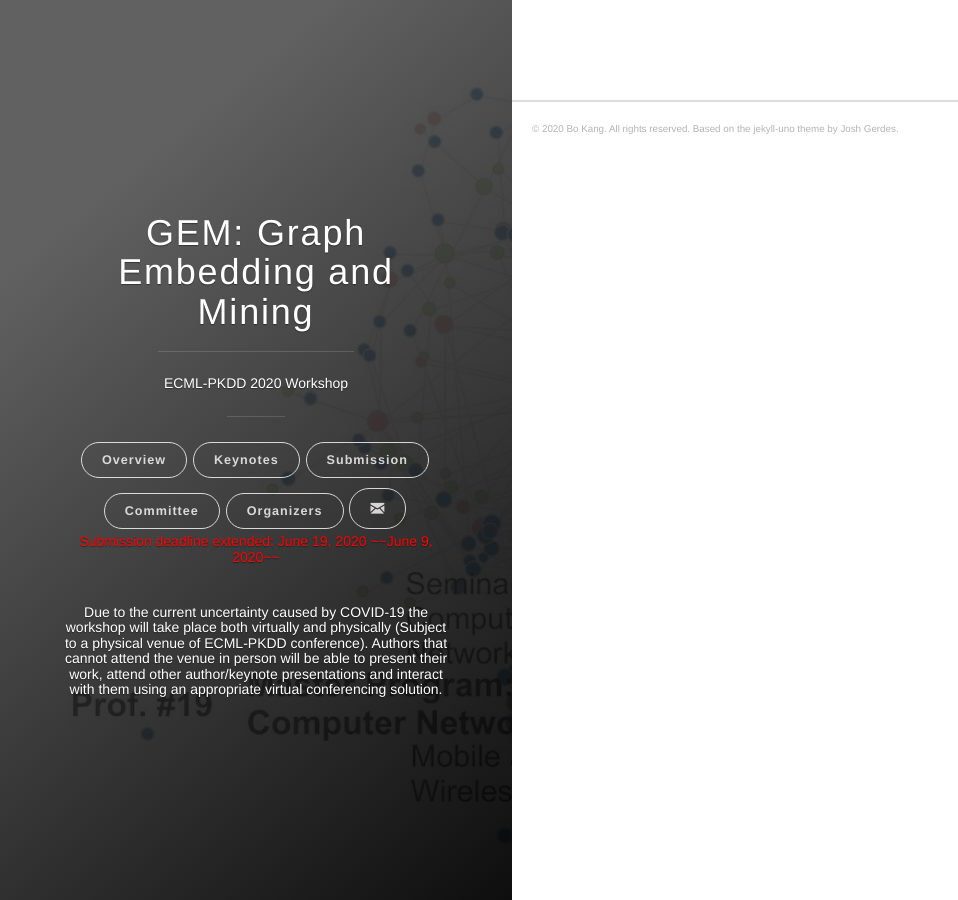
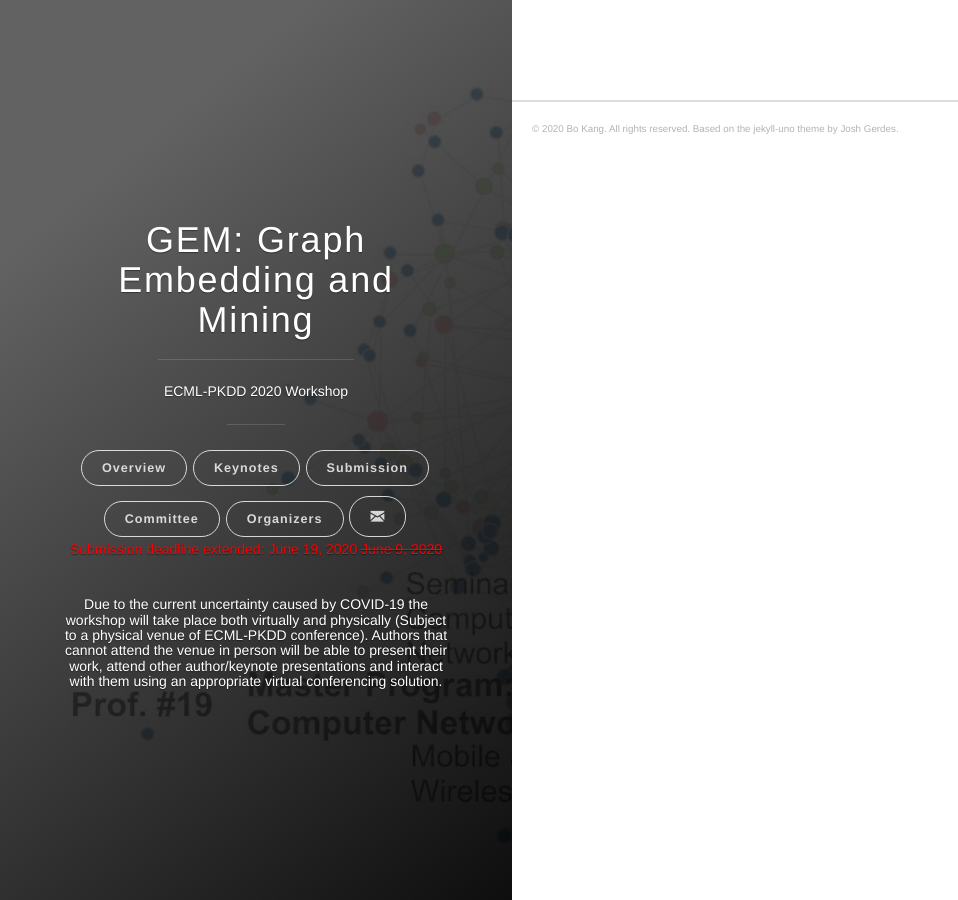
Before and after one commit to gem-ecmlpkdd/gem-ecmlpkdd.github.io, a Jekyll site: the page built from index.html, in a window 1280 px wide. Shown: the whole page, without its empty margins (0-958 px from the left). Built offline with Jekyll 4.4.1, drawn with Linux system fonts in a browser that asks for light colours.

Commit message:
HTML strike.

```diff
--- a/_includes/header.html
+++ b/_includes/header.html
@@ -36,7 +36,7 @@
         <br>
 
         <h5>
-          <span style="color:red">Submission deadline extended: June 19, 2020 ~~June 9, 2020~~</span>
+          <span style="color:red">Submission deadline extended: June 19, 2020 <del>June 9, 2020</del></span>
         </h5>
         <br>
         <h5>
```
